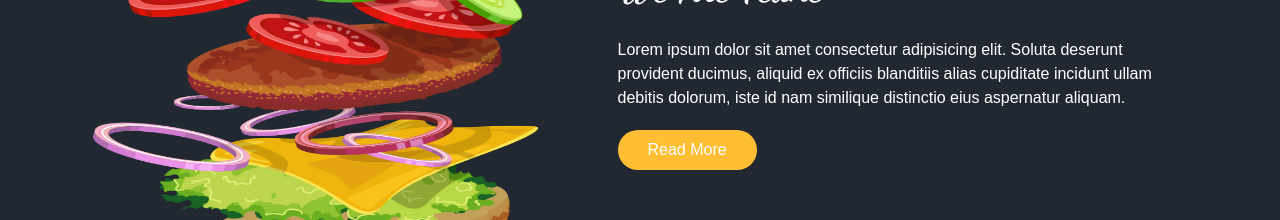
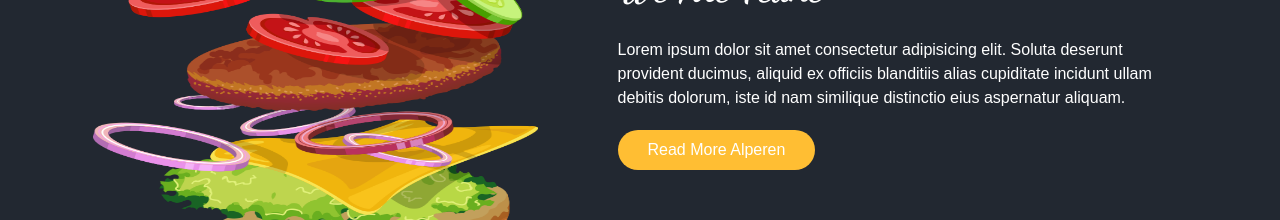
Before and after one commit to Alperenyilan/FoodOrderingNew, a Next.js app: page /home in a window 1280 px wide. Shown: the part 2380-2600 px from the top of the page. Built offline with nearby package versions, Linux system fonts and the light colour scheme.

Commit message:
commit on about

```diff
--- a/components/About.jsx
+++ b/components/About.jsx
@@ -18,7 +18,7 @@ const About = () => {
             cupiditate incidunt ullam debitis dolorum, iste id nam similique
             distinctio eius aspernatur aliquam.
           </p>
-          <button className='btn-primary'>Read More</button>
+          <button className='btn-primary'>Read More Alperen </button>
         </div>
       </div>
     </div>
```
